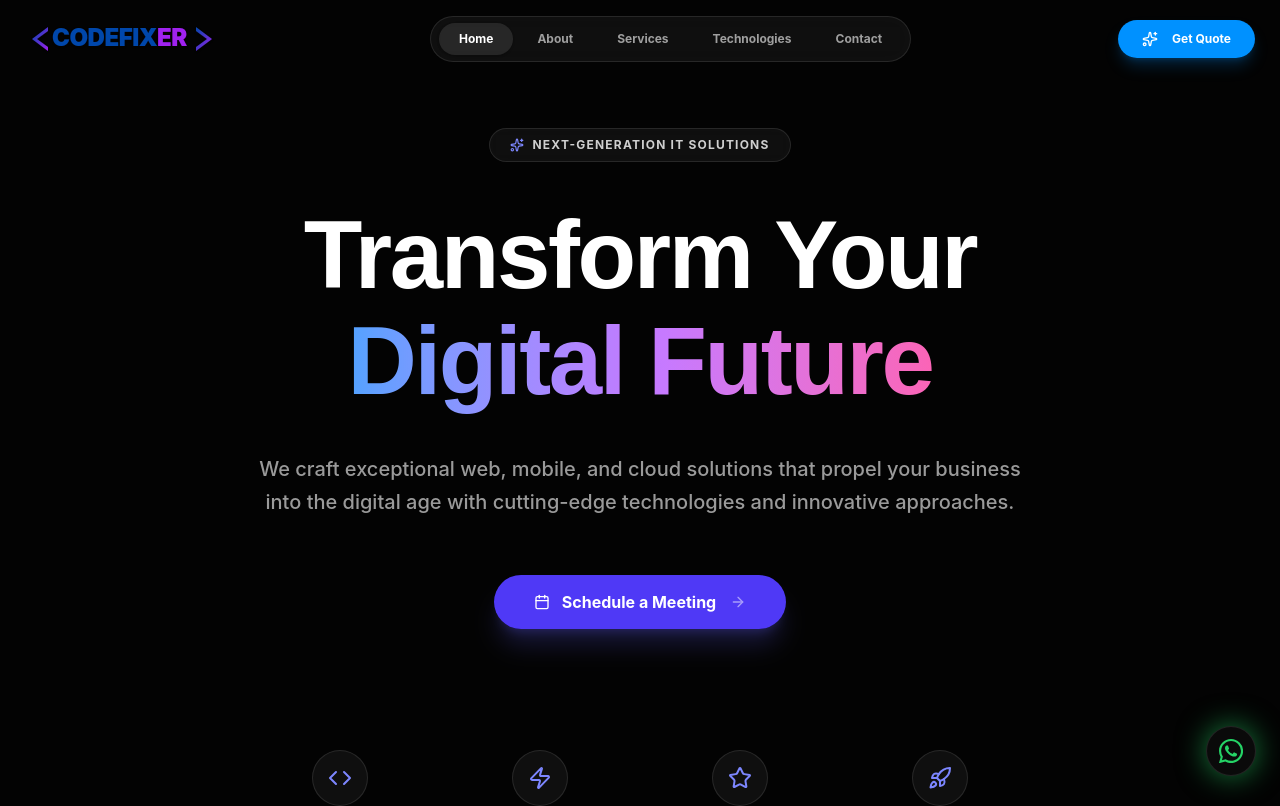
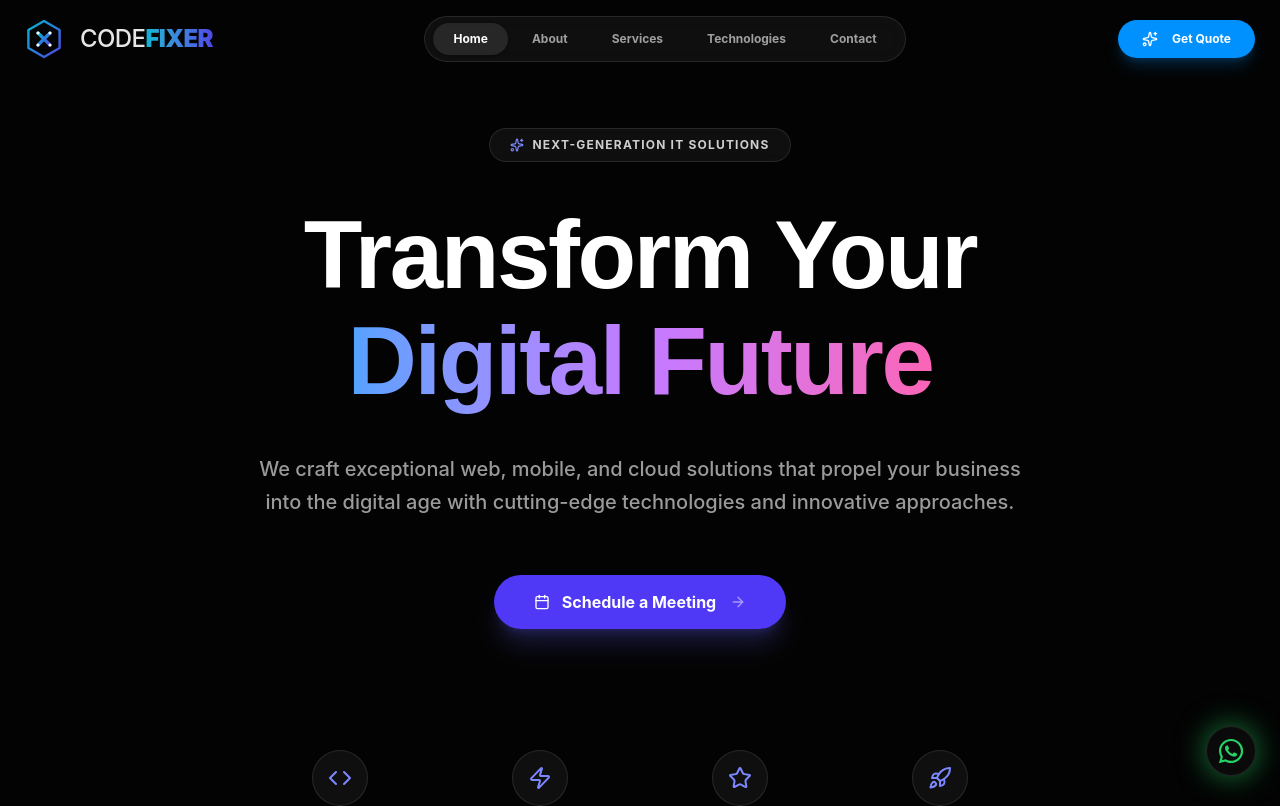
Before and after one commit to rutvikdholakiya30/codefixer, a React (Vite) app: page / in a window 1280 px wide. Shown: the top 806 px of the page. Built offline with nearby package versions, Linux system fonts and the light colour scheme.

Commit message:
website updated

```diff
--- a/index.html
+++ b/index.html
@@ -2,6 +2,7 @@
 <html lang="en">
   <head>
     <meta charset="UTF-8" />
+    <link rel="icon" type="image/svg+xml" href="/favicon.svg" />
     <title>CodeFixer | IT Solutions and Consultancy</title>
   <body>
     <div id="root"></div>
--- a/src/components/ui/Logo.tsx
+++ b/src/components/ui/Logo.tsx
@@ -1,9 +1,3 @@
-import { cn } from "@/lib/utils";
-
-interface LogoProps {
-  className?: string;
-}
-
 import { cn } from "@/lib/utils";
 
 interface LogoProps {
@@ -12,62 +6,66 @@ interface LogoProps {
 
 export default function Logo({ className }: LogoProps) {
   return (
-    <div className={cn("flex items-center", className)}>
+    <div className={cn("inline-flex items-center gap-3 md:gap-4 group select-none", className)}>
+      <div className="relative shrink-0">
+        {/* Animated Glow Background */}
+        <div className="absolute inset-0 bg-blue-500/20 blur-xl rounded-full opacity-0 group-hover:opacity-100 transition-opacity duration-700" />
+
         <svg
-        viewBox="0 0 1000 200"
+          width="40"
+          height="40"
+          viewBox="0 0 100 100"
           fill="none"
           xmlns="http://www.w3.org/2000/svg"
-        className="h-full w-auto"
-        preserveAspectRatio="xMinYMid meet"
+          className="w-8 h-8 md:w-10 md:h-10 transition-all duration-500 group-hover:scale-110 group-hover:rotate-[30deg]"
         >
           <defs>
-          <linearGradient id="logo-grad" x1="0%" y1="0%" x2="100%" y2="100%">
-            <stop offset="0%" stopColor="#0047AB" />
-            <stop offset="100%" stopColor="#A020F0" />
+            <linearGradient id="premium-grad" x1="0%" y1="0%" x2="100%" y2="100%">
+              <stop offset="0%" stopColor="#06b6d4" /> {/* Cyan 500 */}
+              <stop offset="100%" stopColor="#4f46e5" /> {/* Indigo 600 */}
             </linearGradient>
-          <filter id="shadow" x="-10%" y="-10%" width="120%" height="120%">
-            <feGaussianBlur in="SourceAlpha" stdDeviation="4" />
-            <feOffset dx="0" dy="4" result="offsetblur" />
-            <feComponentTransfer>
-              <feFuncA type="linear" slope="0.3" />
-            </feComponentTransfer>
-            <feMerge>
-              <feMergeNode />
-              <feMergeNode in="SourceGraphic" />
-            </feMerge>
+            <filter id="icon-glow">
+              <feGaussianBlur stdDeviation="2" result="blur" />
+              <feComposite in="SourceGraphic" in2="blur" operator="over" />
             </filter>
           </defs>
 
-        {/* Left Bracket */}
+          {/* Hexagon Outer Frame */}
           <path
-          d="M120 40L40 100L120 160V140L65 100L120 60V40Z"
-          fill="url(#logo-grad)"
-          filter="url(#shadow)"
+            d="M50 5L89 27.5V72.5L50 95L11 72.5V27.5L50 5Z"
+            stroke="url(#premium-grad)"
+            strokeWidth="6"
+            strokeLinejoin="round"
           />
 
-        {/* Text */}
-        <text
-          x="140"
-          y="135"
-          filter="url(#shadow)"
-          style={{
-            fontSize: "120px",
-            fontWeight: "900",
-            fontFamily: "Inter, Poppins, sans-serif",
-            letterSpacing: "-0.02em",
-          }}
+          {/* Inner Circuit Fixer Symbol (Styled X / Screwdriver hint) */}
+          <path
+            d="M35 35L65 65M65 35L35 65"
+            stroke="url(#premium-grad)"
+            strokeWidth="8"
+            strokeLinecap="round"
+          />
+
+          {/* Connection Points */}
+          <circle cx="35" cy="35" r="4" fill="white" />
+          <circle cx="65" cy="65" r="4" fill="white" />
+          <circle cx="65" cy="35" r="4" fill="white" />
+          <circle cx="35" cy="65" r="4" fill="white" />
+        </svg>
+      </div>
+
+      {/* Typography */}
+      <div className="flex flex-col md:flex-row md:items-baseline leading-none">
+        <span className="text-xl md:text-2xl font-medium tracking-tight text-white/90">
+          CODE
+        </span>
+        <span
+          className="text-xl md:text-2xl font-black tracking-tight bg-clip-text text-transparent bg-gradient-to-r from-[#06b6d4] to-[#4f46e5]"
+          style={{ WebkitBackgroundClip: 'text' }}
         >
-          <tspan fill="#0047AB">CODEFIX</tspan>
-          <tspan fill="#A020F0">ER</tspan>
-        </text>
-
-        {/* Right Bracket */}
-        <path
-          d="M860 40L940 100L860 160V140L915 100L860 60V40Z"
-          fill="url(#logo-grad)"
-          filter="url(#shadow)"
-        />
-      </svg>
+          FIXER
+        </span>
+      </div>
     </div>
   );
 }
```
Also changed, not shown: public/favicon.svg (added). Lines whose indentation alone changed are shown as unchanged.
